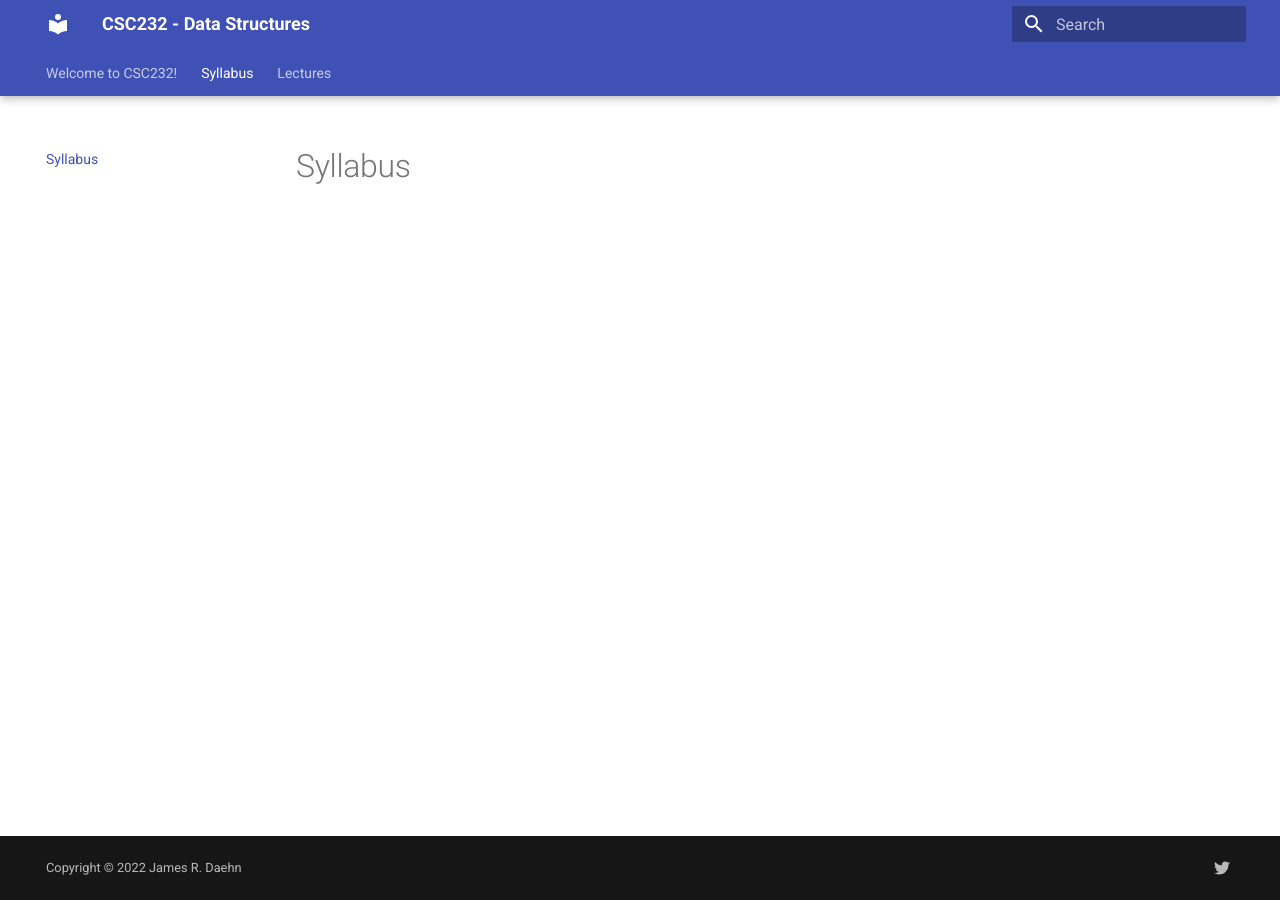
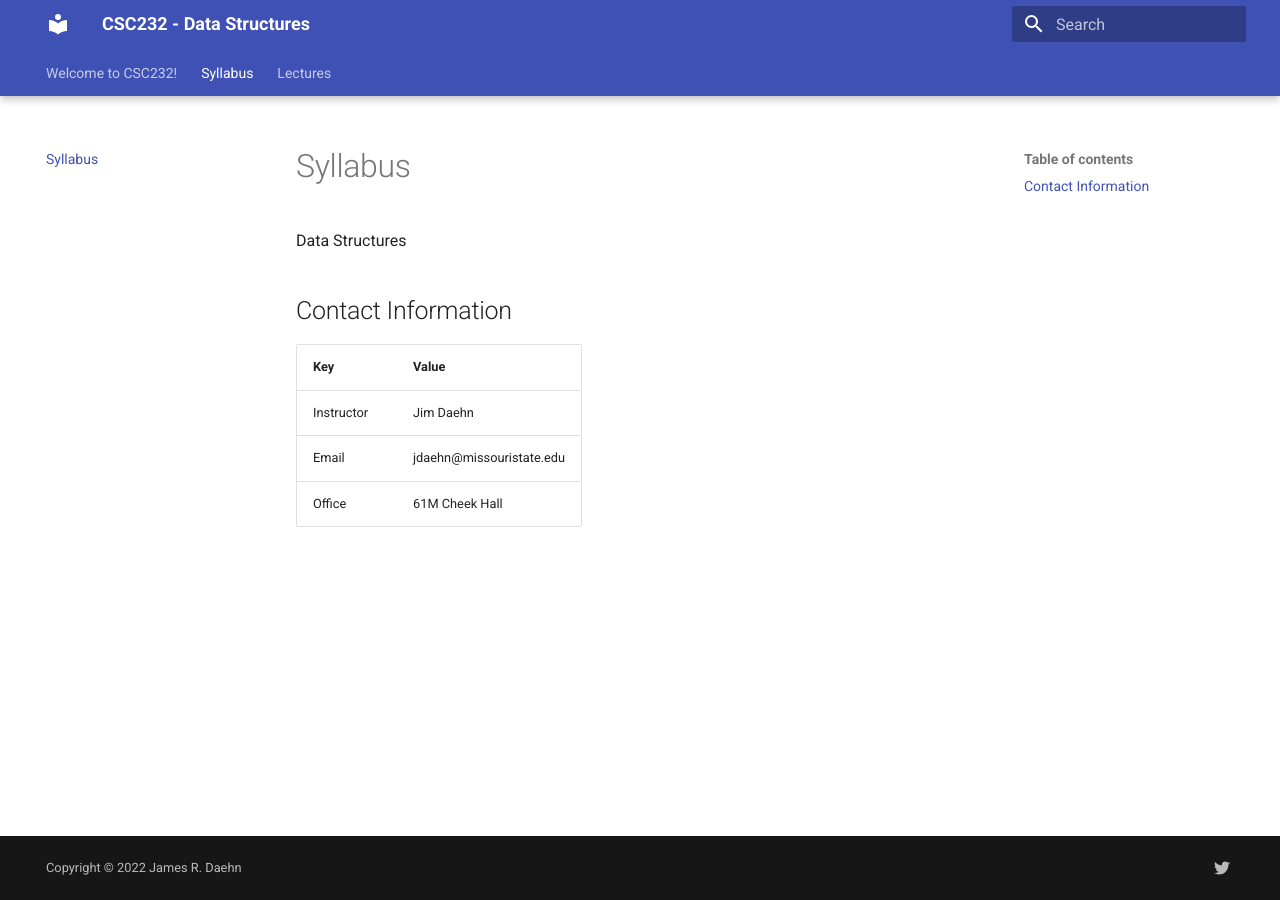
Before and after one commit to msu-csc232/tddwcpp, an MkDocs documentation site: the page built from docs/syllabus.md, in a window 1280 px wide. Built offline with MkDocs 1.6.1 and Material for MkDocs 9.7.7, drawn with Linux system fonts in a browser that asks for light colours.

Commit message:
Add contact information to syllabus.

```diff
--- a/docs/syllabus.md
+++ b/docs/syllabus.md
@@ -1 +1,11 @@
 # Syllabus
+
+Data Structures
+
+## Contact Information
+
+| Key        | Value                    |
+|------------|--------------------------|
+| Instructor | Jim Daehn                |
+| Email      | jdaehn@missouristate.edu |
+| Office     | 61M Cheek Hall           |
```
